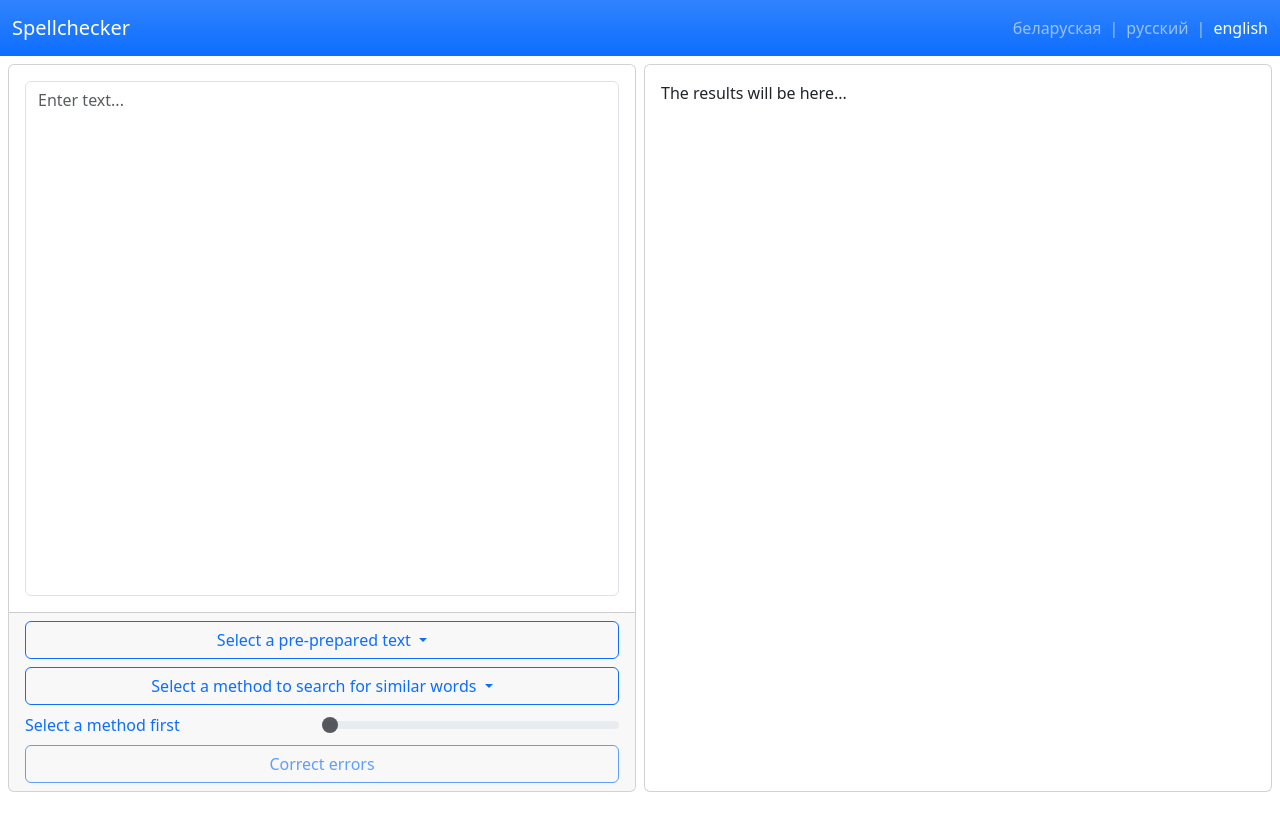
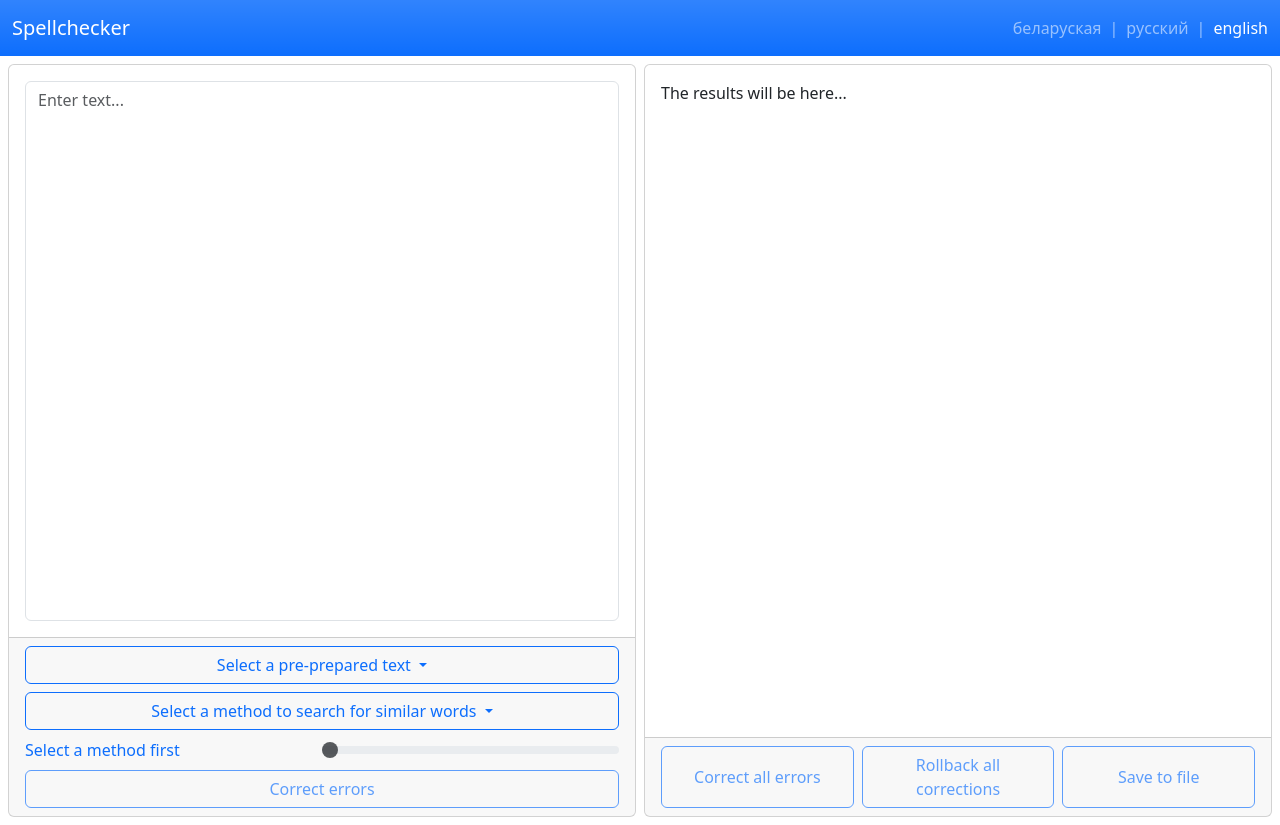
Before and after one commit to rommmmmka/be-spellchecker, a Flask app: page /en/ in a window 1280 px wide. Before the commit the page ends 792 px from the top, so only its background shows below. Run offline with Flask 3, Linux system fonts and the light colour scheme; parts of the project's set-up code (start-up, migrations or seed data) failed here and were passed over.

Commit message:
added cancel request button

```diff
--- a/app/api/processing/damerau.py
+++ b/app/api/processing/damerau.py
@@ -15,7 +15,7 @@ def process_damerau(token: str, max_distance: int) -> list[list[str, int]]:
         if distance > max_distance:
             continue
         if distance == 0:
-            similar_words = [[slounik_word, distance]]
+            similar_words = [[slounik_word, 0]]
             return similar_words
 
         similar_words.append([slounik_word, distance])
--- a/app/api/processing/jaro.py
+++ b/app/api/processing/jaro.py
@@ -12,9 +12,9 @@ def process_jaro(token: str, min_similarity: float) -> list[list[str, float]]:
         if similarity < min_similarity:
             continue
         if similarity == 1:
-            similar_words = [[flounik_form, similarity]]
+            similar_words = [[flounik_form, 1]]
             return similar_words
 
-        similar_words.append([flounik_form, similarity])
+        similar_words.append([flounik_form, round(similarity, 4)])
 
     return similar_words
--- /dev/null
+++ b/app/public/static/scripts/api_request.js
@@ -0,0 +1,144 @@
+function clearOutput() {
+    results.innerHTML = "";
+}
+
+function getRandomInt(min, max) {
+    const minCeiled = Math.ceil(min);
+    const maxFloored = Math.floor(max);
+    return Math.floor(Math.random() * (maxFloored - minCeiled + 1) + minCeiled);
+}
+
+function displayLoadingAnimation(size) {
+    let loadingAnimationHtml = "";
+    for (let i = 0; i < getRandomInt(10, 15); i++) {
+        loadingAnimationHtml += `<span class="placeholder col-${getRandomInt(1, 4)}"></span> `;
+    }
+    loading_animation.innerHTML = loadingAnimationHtml;
+    results_block.scrollTop = results_block.scrollHeight;
+}
+
+function hideLoadingAnimation() {
+    loading_animation.innerHTML = "";
+}
+
+async function makeApiRequest() {
+    clearOutput();
+    displayLoadingAnimation();
+
+    let textAfterSplit = splitText();
+    let method = (btn_dropdown_method.innerHTML === btn_method_1.innerHTML) ? 1 : 2;
+    states.last_used_method = method;
+
+    request_results = [];
+    for (let i = 0; i < textAfterSplit.length; i++) {
+        if (states.cancelling_request) {
+            states.cancelling_request = false;
+            return
+        }
+
+        try {
+            let response = await fetch(`http://127.0.0.1:5000/api/${method}/${range.value}`, {
+                method: "POST",
+                body: JSON.stringify({
+                    text: textAfterSplit[i]
+                }),
+                headers: {
+                    "Content-type": "application/json; charset=UTF-8"
+                }
+            })
+
+            if (states.cancelling_request) {
+                states.cancelling_request = false;
+                return
+            }
+
+            if (!response.ok)
+                throw TypeError;
+
+            displayApiRequestResults(await response.json());
+            displayLoadingAnimation();
+        }
+        catch (err) {
+            displayApiRequestError();
+            break;
+        }
+    }
+    hideLoadingAnimation();
+}
+
+function splitText() {
+    let text = textarea.value;
+    let textAfterSplit = [];
+
+    let previousEnd = 0;
+    while (previousEnd !== text.length) {
+        let newEnd = text.indexOf(" ", previousEnd + 100) + 1;
+        if (newEnd === 0 || text.length - newEnd < 30) {
+            newEnd = text.length;
+        }
+
+        textAfterSplit.push(
+            text.substring(previousEnd, newEnd)
+        );
+        previousEnd = newEnd;
+    }
+
+    return textAfterSplit;
+}
+
+function getResultClass(result) {
+    if (result["type"] === "filler")
+        return "filler"
+    if (result["in_slounik"])
+        return "slounik"
+    if (result["similar"].length === 0)
+        return "empty"
+    return "mistake"
+}
+
+function displayApiRequestResults(newResults) {
+    request_results.push(...newResults);
+
+    let newResultsHtml = ""
+    let starting_position = request_results.length - newResults.length;
+    for (let i = starting_position; i < request_results.length; i++) {
+        let result = request_results[i];
+        let resultClass = getResultClass(result);
+
+        let onClickFunc = ""
+        if (resultClass !== "filler")
+            onClickFunc = ` onclick="displayTokenInfo(${i})"`
+
+        newResultsHtml += `<span id="res_span_${i}" class="res_t_${resultClass}"${onClickFunc}>${result["text"]}</span>`
+    }
+
+    results.innerHTML += newResultsHtml;
+}
+
+function displayApiRequestError() {
+    swal({
+        title: translations.alert_error,
+        text: translations.alert_error_api_request_message,
+        icon: "error"
+    });
+}
+
+btn_submit.addEventListener("click", function () {
+    if (states.loading_result) {
+        return
+    }
+    states.loading_result = true;
+    updateSubmitButtonState();
+
+    clearOutput();
+    makeApiRequest().then(r => {
+        states.loading_result = false;
+        updateSubmitButtonState();
+    });
+});
+
+btn_cancel_request.addEventListener("click", function () {
+    states.cancelling_request = true;
+    btn_cancel_request.setAttribute("disabled", "");
+    hideLoadingAnimation();
+});
--- a/app/public/static/scripts/base.js
+++ b/app/public/static/scripts/base.js
@@ -11,14 +11,19 @@ const range_label_type_2 = document.getElementById("range_label_type_2");
 const range_value = document.getElementById("range_value");
 const range = document.getElementById("range");
 const btn_submit = document.getElementById("btn_submit");
+const btn_cancel_request = document.getElementById("btn_cancel_request");
 const results = document.getElementById("results");
 const results_block = document.getElementById("results_block");
 const loading_animation = document.getElementById("loading_animation");
+const btn_correct_all = document.getElementById("btn_correct_all");
+const btn_rollback_corrections = document.getElementById("btn_rollback_corrections");
+const btn_save_to_file = document.getElementById("btn_save_to_file");
 
 let states = {
     loading_texts: true,
     loading_result: false,
-    last_used_method: 1,
+    last_used_method: -1,
+    cancelling_request: false,
 };
 let texts = [];
 let request_results = [];
--- a/app/public/static/scripts/form.js
+++ b/app/public/static/scripts/form.js
@@ -1,14 +1,23 @@
 function updateSubmitButtonState() {
-    console.log(states.loading_result)
+    updateResultsButtonStates();
+
+    if (states.loading_result) {
+        btn_submit.setAttribute("style", "display: none;");
+        btn_cancel_request.removeAttribute("style");
+        btn_cancel_request.removeAttribute("disabled");
+        return;
+    }
+    btn_cancel_request.setAttribute("style", "display: none;");
+    btn_submit.removeAttribute("style");
+
     if (
         (textarea.value === "")
         || (btn_dropdown_method.innerHTML !== btn_method_1.innerHTML && btn_dropdown_method.innerHTML !== btn_method_2.innerHTML)
-        || (states.loading_result)
     ) {
         btn_submit.setAttribute("disabled", "");
-        return;
+    } else {
+        btn_submit.removeAttribute("disabled");
     }
-    btn_submit.removeAttribute("disabled");
 }
 
 function updateRangeValue() {
--- a/app/public/static/scripts/info.js
+++ /dev/null
@@ -1,87 +0,0 @@
-function displayTokenInfo(tokenId) {
-    let element = document.getElementById(`res_span_${tokenId}`);
-    switch(element.classList[0]) {
-        case "res_t_slounik":
-            displayTokenInfoSlounik(element);
-            break;
-        case "res_t_empty":
-            displayTokenInfoEmpty(element);
-            break;
-        case "res_t_mistake":
-            displayTokenInfoMistake(element, tokenId);
-    }
-}
-
-function displayTokenInfoSlounik(element) {
-    swal({
-        title: element.innerHTML,
-        text: translations.alert_type_slounik,
-    });
-}
-
-function displayTokenInfoEmpty(element) {
-    let alert_type_empty_between = translations.increase_distance;
-    if (states.last_used_method === 2)
-        alert_type_empty_between = translations.decrease_similarity;
-
-    swal({
-        title: element.innerHTML,
-        text: translations.alert_type_empty_1 + alert_type_empty_between + translations.alert_type_empty_2,
-    });
-}
-
-function displayTokenInfoMistake(element, tokenId) {
-    let tokenInfoMistakeBox = document.createElement("div");
-    let tokenInfoMistakeBoxInnerHTML = `
-        <span>${translations.alert_type_mistake}</span>
-        <div class="d-flex justify-content-center">
-        <div class="w-50 mt-2 text-start">
-    `;
-
-    let checkedAttribute = "";
-    if (element.innerHTML === request_results[tokenId]["text"])
-        checkedAttribute = " checked";
-
-    tokenInfoMistakeBoxInnerHTML += `
-        <div>
-            <input type="radio" name="radiogroup" id="radiogroup_initial"
-                   onclick="resetToken(${tokenId})"${checkedAttribute}>
-            <label for="radiogroup_initial">${translations.alert_type_mistake_initial_word}</label>
-        </div>
-    `
-
-    for (let i = 0; i < request_results[tokenId]["similar"].length; i++) {
-        let checkedAttribute = "";
-        if (element.innerHTML === request_results[tokenId]["similar"][i][0])
-            checkedAttribute = " checked";
-
-        tokenInfoMistakeBoxInnerHTML += `
-            <div>
-                <input type="radio" name="radiogroup" id="radiogroup_${i}"
-                       onclick="changeTokenToSimilar(${tokenId}, ${i})"${checkedAttribute}>
-                <label for="radiogroup_${i}">
-                    ${request_results[tokenId]["similar"][i][0]} : ${request_results[tokenId]["similar"][i][1]}
-                </label>
-            </div>
-        `
-    }
-
-    tokenInfoMistakeBox.innerHTML = tokenInfoMistakeBoxInnerHTML + "</div></div>";
-
-    swal({
-        title: request_results[tokenId]["text"],
-        content: tokenInfoMistakeBox,
-    });
-}
-
-function resetToken(tokenId) {
-    let element = document.getElementById(`res_span_${tokenId}`);
-    element.innerHTML = request_results[tokenId]["text"];
-    element.classList.remove("res_t_mistake_modified");
-}
-
-function changeTokenToSimilar(tokenId, similarId) {
-    let element = document.getElementById(`res_span_${tokenId}`);
-    element.innerHTML = request_results[tokenId]["similar"][similarId][0];
-    element.classList.add("res_t_mistake_modified");
-}
--- a/app/public/static/scripts/results.js
+++ b/app/public/static/scripts/results.js
@@ -1,133 +1,107 @@
-function clearOutput() {
-    results.innerHTML = "";
+function displayTokenInfo(tokenId) {
+    let element = document.getElementById(`res_span_${tokenId}`);
+    switch(element.classList[0]) {
+        case "res_t_slounik":
+            displayTokenInfoSlounik(element);
+            break;
+        case "res_t_empty":
+            displayTokenInfoEmpty(element);
+            break;
+        case "res_t_mistake":
+            displayTokenInfoMistake(element, tokenId);
+    }
 }
 
-function getRandomInt(min, max) {
-    const minCeiled = Math.ceil(min);
-    const maxFloored = Math.floor(max);
-    return Math.floor(Math.random() * (maxFloored - minCeiled + 1) + minCeiled);
-}
-
-function displayLoadingAnimation(size) {
-    let loadingAnimationHtml = "";
-    for (let i = 0; i < getRandomInt(10, 15); i++) {
-        loadingAnimationHtml += `<span class="placeholder col-${getRandomInt(1, 4)}"></span> `;
-    }
-    loading_animation.innerHTML = loadingAnimationHtml;
-    results_block.scrollTop = results_block.scrollHeight;
-}
-
-function hideLoadingAnimation() {
-    loading_animation.innerHTML = "";
-}
-
-async function makeApiRequest() {
-    clearOutput();
-    displayLoadingAnimation();
-
-    let textAfterSplit = splitText();
-    let method = (btn_dropdown_method.innerHTML === btn_method_1.innerHTML) ? 1 : 2;
-    states.last_used_method = method;
-
-    request_results = [];
-    for (let i = 0; i < textAfterSplit.length; i++) {
-        try {
-            let response = await fetch(`http://127.0.0.1:5000/api/${method}/${range.value}`, {
-                method: "POST",
-                body: JSON.stringify({
-                    text: textAfterSplit[i]
-                }),
-                headers: {
-                    "Content-type": "application/json; charset=UTF-8"
-                }
-            })
-
-            if (!response.ok) {
-                throw TypeError;
-            }
-
-            // console.log(await response.text());
-            displayApiRequestResults(await response.json());
-            displayLoadingAnimation();
-        }
-        catch (err) {
-            console.log(err)
-            displayApiRequestError();
-            break;
-        }
-    }
-    hideLoadingAnimation();
-}
-
-function splitText() {
-    let text = textarea.value;
-    let textAfterSplit = [];
-
-    let previousEnd = 0;
-    while (previousEnd !== text.length) {
-        let newEnd = text.indexOf(" ", previousEnd + 100) + 1;
-        if (newEnd === 0 || text.length - newEnd < 30) {
-            newEnd = text.length;
-        }
-
-        textAfterSplit.push(
-            text.substring(previousEnd, newEnd)
-        );
-        previousEnd = newEnd;
-    }
-
-    return textAfterSplit;
-}
-
-function getResultClass(result) {
-    if (result["type"] === "filler")
-        return "filler"
-    if (result["in_slounik"])
-        return "slounik"
-    if (result["similar"].length === 0)
-        return "empty"
-    return "mistake"
-}
-
-function displayApiRequestResults(newResults) {
-    console.log(newResults)
-    request_results.push(...newResults);
-
-    let newResultsHtml = ""
-    let starting_position = request_results.length - newResults.length;
-    for (let i = starting_position; i < request_results.length; i++) {
-        let result = request_results[i];
-        let resultClass = getResultClass(result);
-
-        let onClickFunc = ""
-        if (resultClass !== "filler")
-            onClickFunc = ` onclick="displayTokenInfo(${i})"`
-
-        newResultsHtml += `<span id="res_span_${i}" class="res_t_${resultClass}"${onClickFunc}>${result["text"]}</span>`
-    }
-
-    results.innerHTML += newResultsHtml;
-}
-
-function displayApiRequestError() {
+function displayTokenInfoSlounik(element) {
     swal({
-        title: translations.alert_error,
-        text: translations.alert_error_api_request_message,
-        icon: "error"
+        title: element.innerHTML,
+        text: translations.alert_type_slounik,
     });
 }
 
-btn_submit.addEventListener("click", function () {
-    if (states.loading_result) {
-        return
+function displayTokenInfoEmpty(element) {
+    let alert_type_empty_between = translations.increase_distance;
+    if (states.last_used_method === 2)
+        alert_type_empty_between = translations.decrease_similarity;
+
+    swal({
+        title: element.innerHTML,
+        text: translations.alert_type_empty_1 + alert_type_empty_between + translations.alert_type_empty_2,
+    });
+}
+
+function displayTokenInfoMistake(element, tokenId) {
+    let tokenInfoMistakeBox = document.createElement("div");
+    let tokenInfoMistakeBoxInnerHTML = `
+        <span>${translations.alert_type_mistake}</span>
+        <div class="mt-2 text-start">
+    `;
+
+    let checkedAttribute = "";
+    if (element.innerHTML === request_results[tokenId]["text"])
+        checkedAttribute = " checked";
+
+    tokenInfoMistakeBoxInnerHTML += `
+        <div>
+            <input type="radio" name="radiogroup" id="radiogroup_initial"
+                   onclick="resetToken(${tokenId})"${checkedAttribute}>
+            <label for="radiogroup_initial">${translations.alert_type_mistake_initial_word}</label>
+        </div>
+    `;
+
+    for (let i = 0; i < request_results[tokenId]["similar"].length; i++) {
+        let checkedAttribute = "";
+        if (element.innerHTML === request_results[tokenId]["similar"][i][0])
+            checkedAttribute = " checked";
+
+        tokenInfoMistakeBoxInnerHTML += `
+            <div>
+                <input type="radio" name="radiogroup" id="radiogroup_${i}"
+                       onclick="changeTokenToSimilar(${tokenId}, ${i})"${checkedAttribute}>
+                <label for="radiogroup_${i}">
+                    ${request_results[tokenId]["similar"][i][0]} : ${request_results[tokenId]["similar"][i][1]}
+                </label>
+            </div>
+        `;
     }
-    states.loading_result = true;
-    console.log(states.loading_result)
-    updateSubmitButtonState();
 
-    clearOutput();
-    makeApiRequest().then(r => {
-        states.loading_result = false;
-        updateSubmitButtonState();
+    tokenInfoMistakeBox.innerHTML = tokenInfoMistakeBoxInnerHTML + "</div></div>";
+
+    swal({
+        title: request_results[tokenId]["text"],
+        content: tokenInfoMistakeBox,
     });
+}
+
+function resetToken(tokenId) {
+    let element = document.getElementById(`res_span_${tokenId}`);
+    element.innerHTML = request_results[tokenId]["text"];
+    element.classList.remove("res_t_mistake_modified");
+}
+
+function changeTokenToSimilar(tokenId, similarId) {
+    let element = document.getElementById(`res_span_${tokenId}`);
+    element.innerHTML = request_results[tokenId]["similar"][similarId][0];
+    element.classList.add("res_t_mistake_modified");
+}
+
+function updateResultsButtonStates() {
+    if (states.loading_result || states.last_used_method === -1) {
+        btn_correct_all.setAttribute("disabled", "");
+        btn_rollback_corrections.setAttribute("disabled", "");
+        btn_save_to_file.setAttribute("disabled", "");
+    } else {
+        btn_correct_all.removeAttribute("disabled");
+        btn_rollback_corrections.removeAttribute("disabled");
+        btn_save_to_file.removeAttribute("disabled");
+    }
+}
+
+btn_correct_all.addEventListener("click", function () {
 });
+
+btn_rollback_corrections.addEventListener("click", function () {
+});
+
+btn_save_to_file.addEventListener("click", function () {
+});
--- a/app/public/static/styles/style.css
+++ b/app/public/static/styles/style.css
@@ -8,7 +8,7 @@ a {
 
 #results_block {
     overflow-y: scroll;
-    height: calc(100vh - 110px);
+    height: calc(100vh - 160px);
 }
 
 .swal-button {
--- a/app/public/templates/index.html
+++ b/app/public/templates/index.html
@@ -73,8 +73,12 @@
                             <input id="range" type="range" class="form-range w-100" min="1" max="5" value="1" disabled>
                         </div>
                     </div>
-                    <button type="button" class="btn btn-outline-primary" id="btn_submit"
-                            disabled>{{ correct_errors }}</button>
+                    <button type="button" class="btn btn-outline-primary" id="btn_submit" disabled>
+                        {{ correct_errors }}
+                    </button>
+                    <button type="button" class="btn btn-outline-danger" id="btn_cancel_request" style="display: none">
+                        {{ cancel_request }}
+                    </button>
                 </div>
             </div>
 
@@ -86,6 +90,17 @@
                         </span>
                         <span id="loading_animation" class="card-text placeholder-glow"></span>
                     </div>
+                </div>
+                <div class="card-footer d-flex justify-content-between">
+                    <button type="button" class="btn btn-outline-primary w-100" id="btn_correct_all"
+                            disabled>{{ correct_all }}
+                    </button>
+                    <button type="button" class="btn btn-outline-primary w-100 ms-2 me-2" id="btn_rollback_corrections"
+                            disabled>{{ rollback_corrections }}
+                    </button>
+                    <button type="button" class="btn btn-outline-primary w-100" id="btn_save_to_file"
+                            disabled>{{ save_to_file }}
+                    </button>
                 </div>
             </div>
         </div>
@@ -99,7 +114,7 @@
 <script src="{{ url_for('public.static', filename='scripts/base.js') }}"></script>
 <script src="{{ url_for('public.static', filename='scripts/translations/' + lang + '.js') }}"></script>
 <script src="{{ url_for('public.static', filename='scripts/form.js') }}"></script>
+<script src="{{ url_for('public.static', filename='scripts/api_request.js') }}"></script>
 <script src="{{ url_for('public.static', filename='scripts/results.js') }}"></script>
-<script src="{{ url_for('public.static', filename='scripts/info.js') }}"></script>
 </body>
 </html>
```
Also changed, not shown: app/public/translations/be.json (+6 -1 lines), app/public/translations/en.json (+6 -1 lines), app/public/translations/ru.json (+6 -1 lines).
